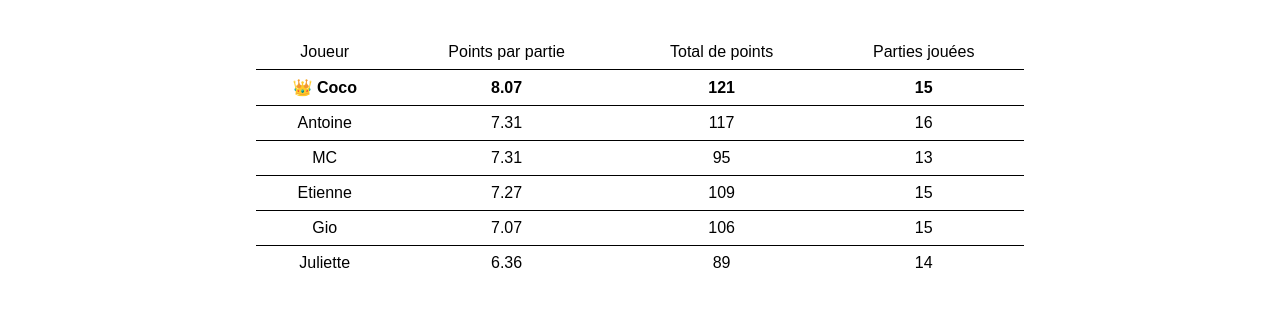
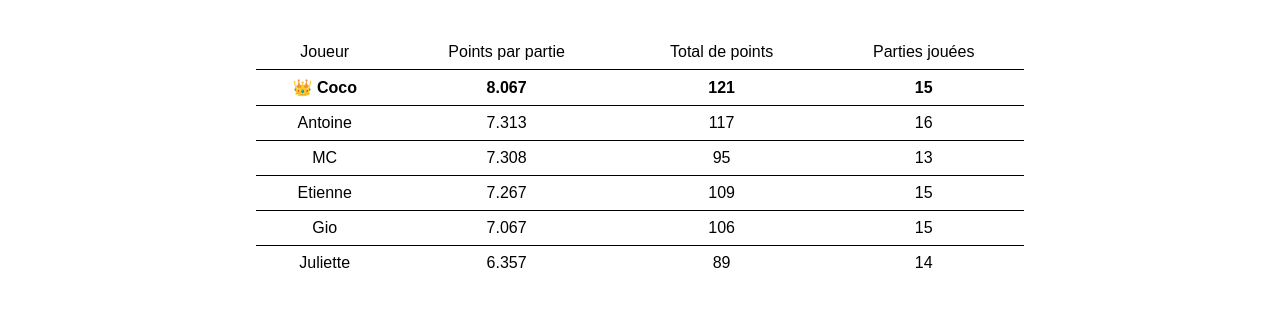
Before and after one commit to AntoineCairey/catan-championship, a React (Vite) app: page / in a window 1280 px wide. Shown: the part 128-458 px from the top of the page. Built offline with nearby package versions, Linux system fonts and the light colour scheme.

Commit message:
score precision

```diff
--- a/src/components/Ranking.jsx
+++ b/src/components/Ranking.jsx
@@ -23,7 +23,7 @@ function Ranking() {
             {ranking.map((player) => (
               <tr key={player.name}>
                 <td>{player.name}</td>
-                <td>{+(player.total / player.games).toFixed(2)}</td>
+                <td>{+(player.total / player.games).toFixed(3)}</td>
                 <td>{player.total}</td>
                 <td>{player.games}</td>
                 {/* <td>{player.general}</td>
```
